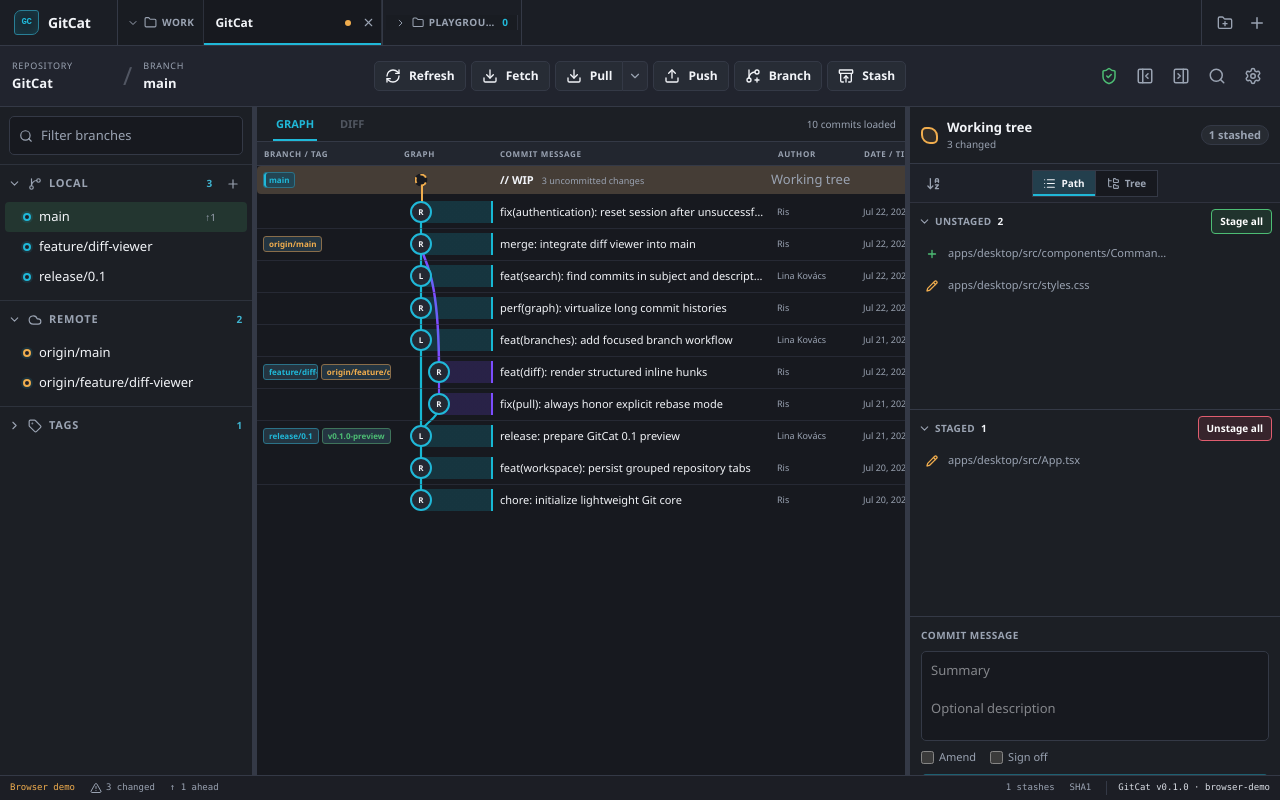
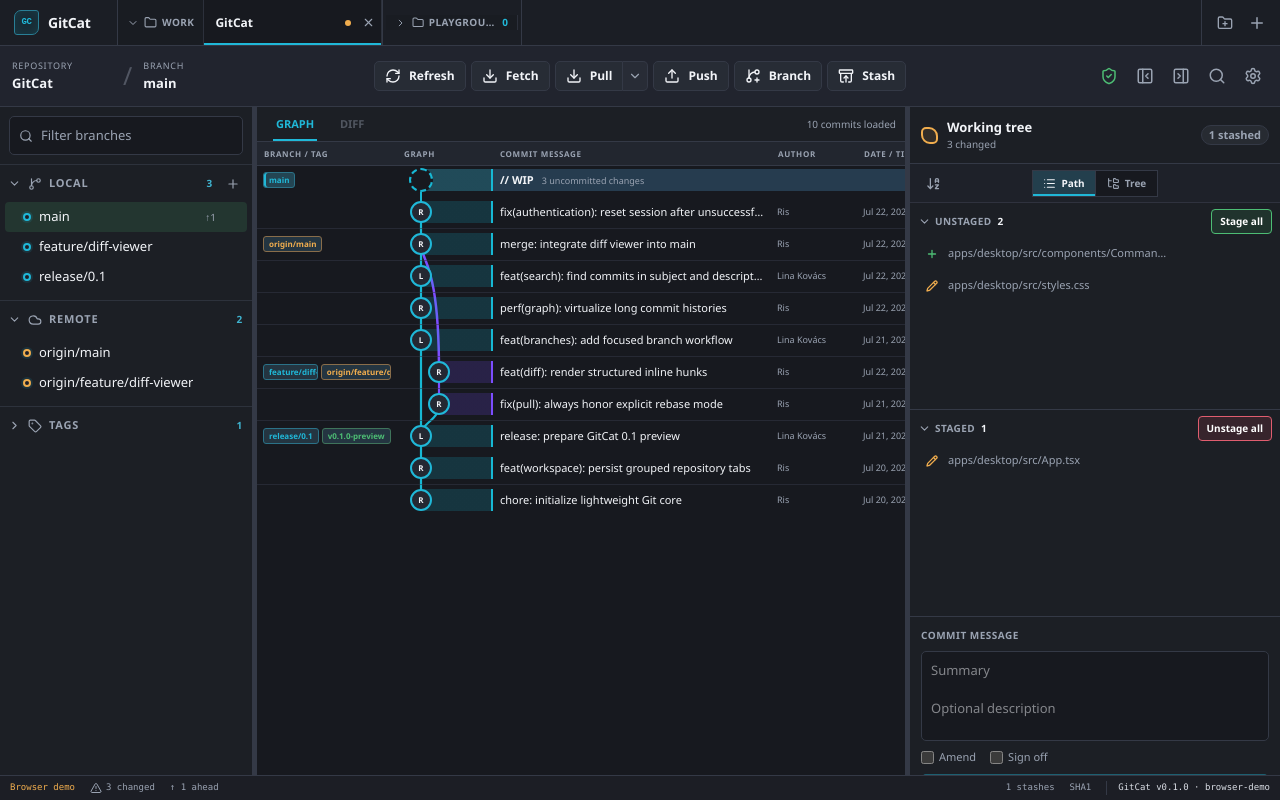
Before and after one commit to RisDN/gitcat, a React (Vite) app in the folder apps/desktop/: page / in a window 1280 px wide. Built offline with nearby package versions, Linux system fonts and the light colour scheme.

Commit message:
chore: added more consistant WIP style

```diff
--- a/apps/desktop/src/App.tsx
+++ b/apps/desktop/src/App.tsx
@@ -28,7 +28,10 @@ import { CommitDetails, CommitDetailsSkeleton } from "./components/CommitDetails
 import { ConflictResolverDialog } from "./components/ConflictResolverDialog";
 import {
   CommitGraph,
+  getCommitLaneColorVariable,
+  getCommitLaneX,
   getCommitGraphWidth,
+  getCommitRowBranchOrigin,
   type CommitContextMenuRequest,
 } from "./components/CommitGraph";
 import { ContextMenu, type ContextAction } from "./components/ContextMenu";
@@ -1702,6 +1705,23 @@ function App() {
     [history],
   );
   const currentHeadOid = snapshot?.head.kind === "unborn" ? null : snapshot?.head.oid ?? null;
+  const wipLane = useMemo(() => {
+    const commits = history?.commits ?? [];
+    if (commits.length === 0) return 0;
+
+    const headCommit = currentHeadOid
+      ? commits.find((commit) => commit.oid === currentHeadOid)
+      : null;
+    return (headCommit ?? commits[0]).graph.lane;
+  }, [currentHeadOid, history]);
+  const wipLaneX = getCommitLaneX(wipLane);
+  const wipRowStyle = {
+    "--gc-branch-origin": `${wipLaneX}px`,
+    "--gc-branch-interactive-origin": `${wipLaneX + 11}px`,
+    "--gc-branch-row-origin": `${getCommitRowBranchOrigin(wipLane)}px`,
+    "--gc-row-branch-color": getCommitLaneColorVariable(wipLane),
+    "--gc-wip-lane-x": `${wipLaneX}px`,
+  } as React.CSSProperties;
   const activeCommitDraft = activeTabId
     ? commitDrafts[activeTabId] ?? EMPTY_COMMIT_DRAFT
     : EMPTY_COMMIT_DRAFT;
@@ -1881,6 +1901,7 @@ function App() {
                         }
                       }}
                       ref={wipRowRef}
+                      style={wipRowStyle}
                       type="button"
                     >
                       <span className="gc-wip-row__refs"><span className="gc-ref-label gc-ref-label--head">{currentBranch(snapshot)}</span></span>
@@ -1890,7 +1911,7 @@ function App() {
                         <small>{snapshot.status.entries.length} uncommitted change{snapshot.status.entries.length === 1 ? "" : "s"}</small>
                       </span>
                       <span className={activeConflictCount ? "gc-wip-row__conflicts" : "gc-muted"}>
-                        {activeConflictCount ? <><AlertTriangle size={12} /> {activeConflictCount}</> : "Working tree"}
+                        {activeConflictCount ? <><AlertTriangle size={12} /> {activeConflictCount}</> : ""}
                       </span>
                       <span />
                       <b>{snapshot.status.entries.length}</b>
--- a/apps/desktop/src/components/CommitGraph.tsx
+++ b/apps/desktop/src/components/CommitGraph.tsx
@@ -79,6 +79,18 @@ interface CommitRowProps {
 
 function laneX(lane: number): number {
   return GRAPH_PADDING + lane * LANE_WIDTH;
+}
+
+export function getCommitLaneX(lane: number): number {
+  return laneX(lane);
+}
+
+export function getCommitRowBranchOrigin(lane: number): number {
+  return REF_COLUMN_WIDTH + laneX(lane) - AVATAR_RADIUS;
+}
+
+export function getCommitLaneColorVariable(lane: number): string {
+  return `var(--gc-lane-${lane % LANE_COLOR_COUNT})`;
 }
 
 function rowY(index: number): number {
@@ -291,7 +303,7 @@ const CommitRow = memo(function CommitRow({
   const branchInteractiveOrigin = branchOrigin + AVATAR_RADIUS;
   const rowStyle = {
     "--gc-branch-row-origin": `${REF_COLUMN_WIDTH + branchHoverOrigin}px`,
-    "--gc-row-branch-color": `var(--gc-lane-${commit.graph.lane % LANE_COLOR_COUNT})`,
+    "--gc-row-branch-color": getCommitLaneColorVariable(commit.graph.lane),
   } as CSSProperties;
   const graphSlotStyle = {
     width: graphWidth,
--- a/apps/desktop/src/styles.css
+++ b/apps/desktop/src/styles.css
@@ -472,19 +472,23 @@ kbd,
 .gc-loading-panel { display: flex; height: 160px; align-items: center; justify-content: center; gap: 8px; color: var(--gc-muted); }
 .gc-load-more { display: flex; margin: 12px auto 20px; }
 
-.gc-wip-row { position: relative; display: grid; width: 100%; height: 28px; min-width: 780px; grid-template-columns: 140px var(--gc-graph-column-width, 96px) minmax(180px, 1fr) 86px 116px 64px; align-items: center; margin-bottom: var(--gc-row-gap); padding: 0; border-radius: 4px; background: color-mix(in srgb, var(--gc-warning) 6%, transparent); color: var(--gc-text); cursor: pointer; text-align: left; }
+.gc-wip-row { --gc-branch-row-origin: 153px; --gc-row-branch-color: var(--gc-lane-0); position: relative; display: grid; width: 100%; height: 28px; min-width: 780px; grid-template-columns: 140px var(--gc-graph-column-width, 96px) minmax(180px, 1fr) 86px 116px 64px; align-items: center; margin-bottom: var(--gc-row-gap); padding: 0; border-radius: 4px; background: transparent; color: var(--gc-text); cursor: default; text-align: left; }
+.gc-wip-row::before { position: absolute; z-index: 0; top: 50%; right: 0; left: var(--gc-branch-row-origin, 164px); height: 22px; border-radius: 11px 3px 3px 11px; content: ""; pointer-events: none; transform: translateY(-50%); }
 .gc-wip-row:focus-visible { outline: none; }
-.gc-wip-row:hover { background: color-mix(in srgb, var(--gc-warning) 10%, transparent); }
-.gc-wip-row--selected { background: color-mix(in srgb, var(--gc-warning) 16%, var(--gc-panel)); }
+.gc-wip-row:hover::before { background: color-mix(in srgb, var(--gc-row-branch-color, var(--gc-accent)) 1%, color-mix(in srgb, var(--gc-panel) 74%, #2f4a74)); }
+.gc-wip-row--selected::before,
+.gc-wip-row--selected:hover::before { background: color-mix(in srgb, var(--gc-row-branch-color, var(--gc-accent)) 8%, color-mix(in srgb, var(--gc-panel) 74%, #2f4a74)); }
+.gc-wip-row > * { position: relative; z-index: 1; }
 .gc-wip-row__refs { display: flex; min-width: 0; padding: 0 6px; overflow: hidden; }
-.gc-wip-row__rail { position: relative; width: var(--gc-graph-column-width, 96px); height: 28px; }
-.gc-wip-row__rail::before { position: absolute; top: 14px; bottom: calc(-14px - var(--gc-row-gap)); left: 24px; width: 2px; background: var(--gc-warning); content: ""; }
-.gc-wip-row__rail i { position: absolute; z-index: 3; top: 50%; left: 24px; width: 13px; height: 13px; border: 2px dashed var(--gc-warning); border-radius: 50%; background: var(--gc-background); transform: translate(-50%, -50%); }
+.gc-wip-row__rail { --gc-graph-slot-color: var(--gc-row-branch-color, var(--gc-lane-0)); position: relative; width: var(--gc-graph-column-width, 96px); height: 22px; overflow: visible; border-right: 2px solid var(--gc-graph-slot-color); background: linear-gradient(to right, transparent 0 var(--gc-branch-origin, 24px), color-mix(in srgb, var(--gc-graph-slot-color) 18%, transparent) var(--gc-branch-origin, 24px) 100%); }
+.gc-wip-row--selected .gc-wip-row__rail { background: linear-gradient(to right, transparent 0 var(--gc-branch-origin, 24px), color-mix(in srgb, var(--gc-graph-slot-color) 24%, var(--gc-panel)) var(--gc-branch-origin, 24px) 100%); }
+.gc-wip-row__rail::before { position: absolute; top: calc(50% + 12px); bottom: calc(-17px - var(--gc-row-gap)); left: var(--gc-wip-lane-x, 24px); width: 2px; background: var(--gc-graph-slot-color); content: ""; transform: translateX(-50%); }
+.gc-wip-row__rail i { position: absolute; z-index: 3; top: 50%; left: var(--gc-wip-lane-x, 24px); width: 24px; height: 24px; border: 2px dashed var(--gc-graph-slot-color); border-radius: 50%; background: var(--gc-background); transform: translate(-50%, -50%); }
 .gc-wip-row__message { display: flex; min-width: 0; align-items: baseline; gap: 8px; padding: 0 7px; overflow: hidden; white-space: nowrap; }
 .gc-wip-row__message strong { font-size: 11px; }
 .gc-wip-row small { overflow: hidden; color: var(--gc-muted); font-size: 9px; text-overflow: ellipsis; }
 .gc-wip-row__conflicts { display: inline-flex; align-items: center; gap: 3px; padding: 0 6px; color: var(--gc-danger); font-size: 9px; }
-.gc-wip-row > b { justify-self: center; color: var(--gc-warning); font: 700 9px/1 "Cascadia Code", monospace; }
+.gc-wip-row > b { justify-self: center; color: var(--gc-row-branch-color, var(--gc-warning)); font: 700 9px/1 "Cascadia Code", monospace; }
 
 /* Commit DAG */
 .gc-graph-columns { position: sticky; z-index: 8; top: 0; display: grid; height: 24px; min-width: 780px; grid-template-columns: 140px var(--gc-graph-column-width, 96px) minmax(180px, 1fr) 86px 116px 64px; align-items: center; border-bottom: 1px solid var(--gc-border); background: color-mix(in srgb, var(--gc-panel) 94%, black); color: var(--gc-muted); font-size: 8px; font-weight: 750; letter-spacing: 0.08em; text-transform: uppercase; }
```
